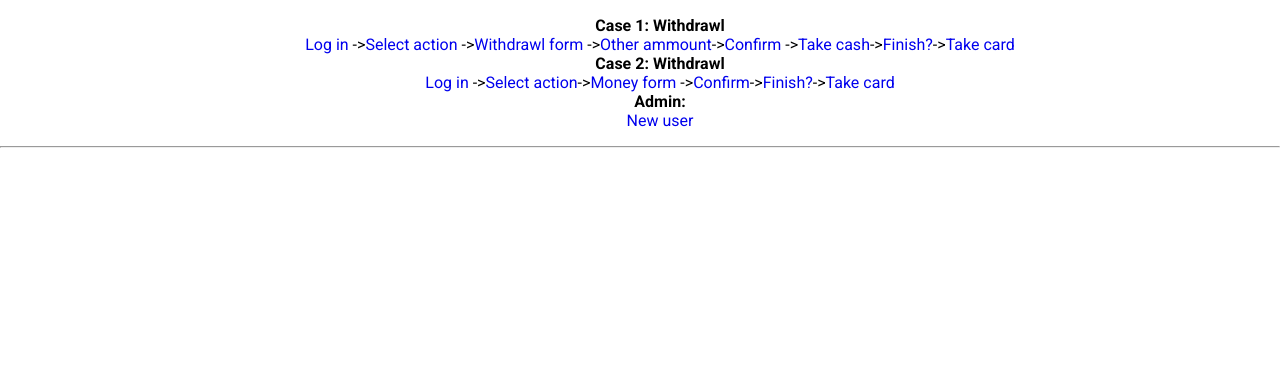
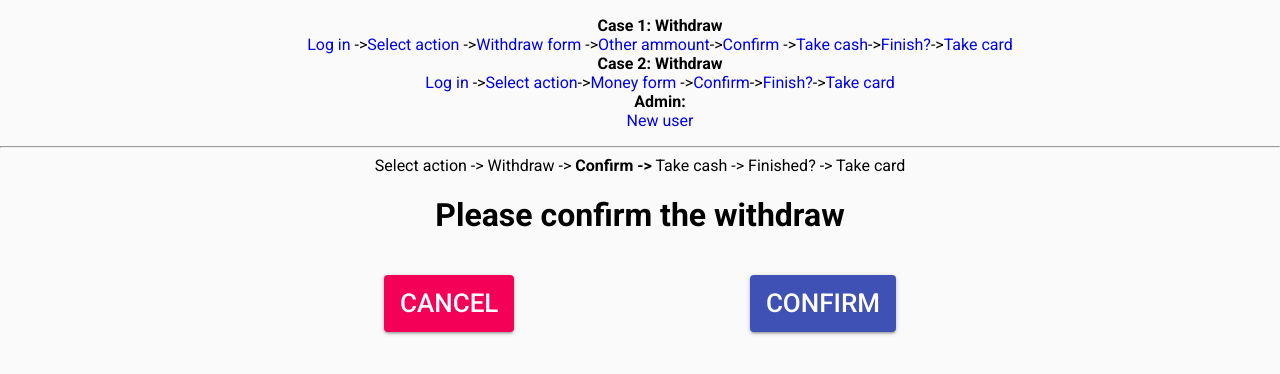
Before and after one commit to AndreasJacobsen/atm, a React (Create React App) app in the folder client/: page /confirmwithdraw in a window 1280 px wide. Shown: the top 374 px of the page. Built offline with nearby package versions, Linux system fonts and the light colour scheme; no server answers.

Commit message:
Lagt til breadcrums og endringer på tekst

```diff
--- a/client/src/components/confirmTransfer.jsx
+++ b/client/src/components/confirmTransfer.jsx
@@ -26,13 +26,17 @@ class confirmTransfer extends React.Component {
   render() {
     return (
       <React.Fragment>
+        <div>
+          Select action -> Transfer -> <b>Confirm -></b> Finished? -> Take card
+        </div>
         <CssBaseline /> {/*https://material-ui.com/style/css-baseline */}
         <form onSubmit={this.handleSubmit} method="POST" action="/api/formdata">
+          <h1>Please confirm trasnfer ammount and reciver account</h1>
           <br />
           {/* Bytt ut med CSS block elementer eller noe slikt, bytt name på form fields til å hentes via JS  */}
           <div className="container">
             <Button type="submit" variant="contained" color="primary" className="floatRight">
-              <Link to="/takecard" className="test">
+              <Link to="/finish" className="test">
                 Confirm
               </Link>
             </Button>
--- a/client/src/components/confirmWithdrawl.jsx
+++ b/client/src/components/confirmWithdraw.jsx
@@ -4,7 +4,7 @@ import CssBaseline from '@material-ui/core/CssBaseline';
 import axios from 'axios';
 import { Link } from 'react-router-dom';
 
-class confirmWithdrawl extends React.Component {
+class confirmWithdraw extends React.Component {
   constructor() {
     super();
     this.state = {};
@@ -25,7 +25,10 @@ class confirmWithdrawl extends React.Component {
   render() {
     return (
       <React.Fragment>
-        <h1>Please confirm the withdrawl</h1>
+        <div>
+          Select action -> Withdraw -> <b>Confirm -></b> Take cash -> Finished? -> Take card{' '}
+        </div>
+        <h1>Please confirm the withdraw</h1>
         <CssBaseline /> {/*https://material-ui.com/style/css-baseline */}
         <form onSubmit={this.handleSubmit} method="POST" action="/api/formdata">
           <br />
@@ -47,4 +50,4 @@ class confirmWithdrawl extends React.Component {
     );
   }
 }
-export default confirmWithdrawl;
+export default confirmWithdraw;
--- a/client/src/components/finish.jsx
+++ b/client/src/components/finish.jsx
@@ -26,6 +26,10 @@ class finish extends React.Component {
   render() {
     return (
       <React.Fragment>
+        <div>
+          Select action -> Withdraw/transfer -> Confirm -> <b>Finished? -></b> Take card{' '}
+        </div>
+        <h1>Transaction completed</h1>
         <h1>Are you finished?</h1>
         <CssBaseline /> {/*https://material-ui.com/style/css-baseline */}
         <form onSubmit={this.handleSubmit} method="POST" action="/api/formdata">
--- a/client/src/components/moneyForm.jsx
+++ b/client/src/components/moneyForm.jsx
@@ -33,6 +33,9 @@ class MoneyForm extends React.Component {
     const { transferAmount, transferNumber } = this.state;
     return (
       <React.Fragment>
+        <div>
+          Select action -> <b>Transfer -></b> Confirm -> Finished? -> Take card
+        </div>
         <h1> To whom and how much do you want to transfer?</h1>
         <CssBaseline /> {/*https://material-ui.com/style/css-baseline */}
         <form onSubmit={this.handleSubmit} method="POST" action="/api/formdata">
--- a/client/src/components/otherAmount.jsx
+++ b/client/src/components/otherAmount.jsx
@@ -33,6 +33,10 @@ class otherAmount extends React.Component {
     const { ammount } = this.state;
     return (
       <React.Fragment>
+        <div>
+          Select action ->
+          <b>Withdraw -></b> Confirm -> Take cash -> Finished? -> Take card{' '}
+        </div>{' '}
         <h1> Please enter wanted ammount</h1>
         <CssBaseline /> {/*https://material-ui.com/style/css-baseline */}
         <form onSubmit={this.handleSubmit} method="POST" action="/api/formdata">
@@ -41,7 +45,7 @@ class otherAmount extends React.Component {
           <TextField
             required
             id="standard-required"
-            label="Ammount to withdrawl"
+            label="Ammount to withdraw"
             className="tekstfelt"
             margin="normal"
             defaultValue={ammount}
@@ -63,8 +67,8 @@ class otherAmount extends React.Component {
               </Link>
             </Button>
             <Button type="submit" variant="contained" color="primary" className="floatRight">
-              <Link className="test" to="/confirmwithdrawl">
-                Withdrawl
+              <Link className="test" to="/confirmwithdraw">
+                Withdraw
               </Link>
             </Button>
           </div>
--- a/client/src/components/router.jsx
+++ b/client/src/components/router.jsx
@@ -5,9 +5,9 @@ import logIn from './logIn';
 import newuser from './newUser';
 import AllUsers from './allUsers';
 import selectAction from './selectAction';
-import WithdrawalForm from './withdrawlForm';
+import WithdrawalForm from './withdrawForm';
 import otherAmount from './otherAmount';
-import confirmWithdrawl from './confirmWithdrawl';
+import confirmWithdraw from './confirmWithdraw';
 import takeCard from './takeCard';
 import takeCash from './takeCash';
 import confirmTransfer from './confirmTransfer';
@@ -18,7 +18,7 @@ const BasicExample = () => (
   <Router>
     <div>
       <ul>
-        <b>Case 1: Withdrawl</b>
+        <b>Case 1: Withdraw</b>
         <li style={{ listStyle: 'none' }}>
           <Link style={{ textDecoration: 'none', color: '' }} to="/">
             Log in
@@ -28,15 +28,15 @@ const BasicExample = () => (
             Select action
           </Link>{' '}
           ->
-          <Link style={{ textDecoration: 'none', color: '' }} to="/withdrawl">
-            Withdrawl form
+          <Link style={{ textDecoration: 'none', color: '' }} to="/withdraw">
+            Withdraw form
           </Link>{' '}
           ->
           <Link style={{ textDecoration: 'none', color: '' }} to="/otheramount">
             Other ammount
           </Link>
           ->
-          <Link style={{ textDecoration: 'none', color: '' }} to="/confirmwithdrawl">
+          <Link style={{ textDecoration: 'none', color: '' }} to="/confirmwithdraw">
             Confirm
           </Link>{' '}
           ->
@@ -52,7 +52,7 @@ const BasicExample = () => (
             Take card
           </Link>{' '}
         </li>
-        <b> Case 2: Withdrawl</b>
+        <b> Case 2: Withdraw</b>
         <li style={{ listStyle: 'none' }}>
           <Link style={{ textDecoration: 'none', color: '' }} to="/">
             Log in
@@ -94,9 +94,9 @@ const BasicExample = () => (
       <Route path="/newuser" component={newuser} />
       <Route path="/allusers" component={AllUsers} />
       <Route path="/selectaction" component={selectAction} />
-      <Route path="/withdrawl" component={WithdrawalForm} />
+      <Route path="/withdraw" component={WithdrawalForm} />
       <Route path="/otheramount" component={otherAmount} />
-      <Route path="/confirmwithdrawl" component={confirmWithdrawl} />
+      <Route path="/confirmwithdraw" component={confirmWithdraw} />
       <Route path="/takecard" component={takeCard} />
       <Route path="/takecash" component={takeCash} />
       <Route path="/confirmtransfer" component={confirmTransfer} />
--- a/client/src/components/selectAction.jsx
+++ b/client/src/components/selectAction.jsx
@@ -40,8 +40,8 @@ class selectAction extends React.Component {
         <div className="container">
           {/* Bytt ut med CSS block elementer eller noe slikt, bytt name på form fields til å hentes via JS  */}
           <Button variant="contained" color="primary" className="floatLeft">
-            <Link to="/withdrawl" className="test">
-              Withdrawl money
+            <Link to="/withdraw" className="test">
+              Withdraw money
             </Link>
           </Button>
           <Button variant="contained" color="primary" className="floatRight">
--- a/client/src/components/takeCard.jsx
+++ b/client/src/components/takeCard.jsx
@@ -24,6 +24,9 @@ class takeCard extends React.Component {
   render() {
     return (
       <React.Fragment>
+        <div>
+          Select action -> Withdraw -> Confirm -> Take cash -> Finished? -> <b>Take card</b>
+        </div>
         <h1>Please take your card</h1>
         <h2>See you again!</h2>
         <CssBaseline /> {/*https://material-ui.com/style/css-baseline */}
--- a/client/src/components/takeCardTransfer.jsx
+++ b/client/src/components/takeCardTransfer.jsx
@@ -26,6 +26,9 @@ class takeCardTrasnfer extends React.Component {
   render() {
     return (
       <React.Fragment>
+        <div>
+          Select action -> Transfer -> Confirm -> Finished? -> <b>Take card</b>
+        </div>
         <h1>Please take your card</h1>
         <CssBaseline /> {/*https://material-ui.com/style/css-baseline */}
         <form onSubmit={this.handleSubmit} method="POST" action="/api/formdata">
--- a/client/src/components/takeCash.jsx
+++ b/client/src/components/takeCash.jsx
@@ -26,6 +26,9 @@ class takeCash extends React.Component {
   render() {
     return (
       <React.Fragment>
+        <div>
+          Select action -> Withdraw -> Confirm -> <b>Take cash -></b> Finished? -> Take card{' '}
+        </div>
         <h1>Please take your cash</h1>
         <CssBaseline /> {/*https://material-ui.com/style/css-baseline */}
         <form onSubmit={this.handleSubmit} method="POST" action="/api/formdata">
--- a/client/src/components/withdrawlForm.jsx
+++ b/client/src/components/withdrawForm.jsx
@@ -33,6 +33,10 @@ class WithdrawalForm extends React.Component {
     const { ammount } = this.state;
     return (
       <React.Fragment>
+        <div>
+          Select action ->
+          <b>Withdraw -></b> Confirm -> Take cash -> Finished? -> Take card{' '}
+        </div>
         <CssBaseline /> {/*https://material-ui.com/style/css-baseline */}
         <h1>How much do you want to withdraw?</h1>
         <form onSubmit={this.handleSubmit} method="POST" action="/api/formdata">
```
Also changed, not shown: 1 other file (tests, documents, lock files or other folders).
